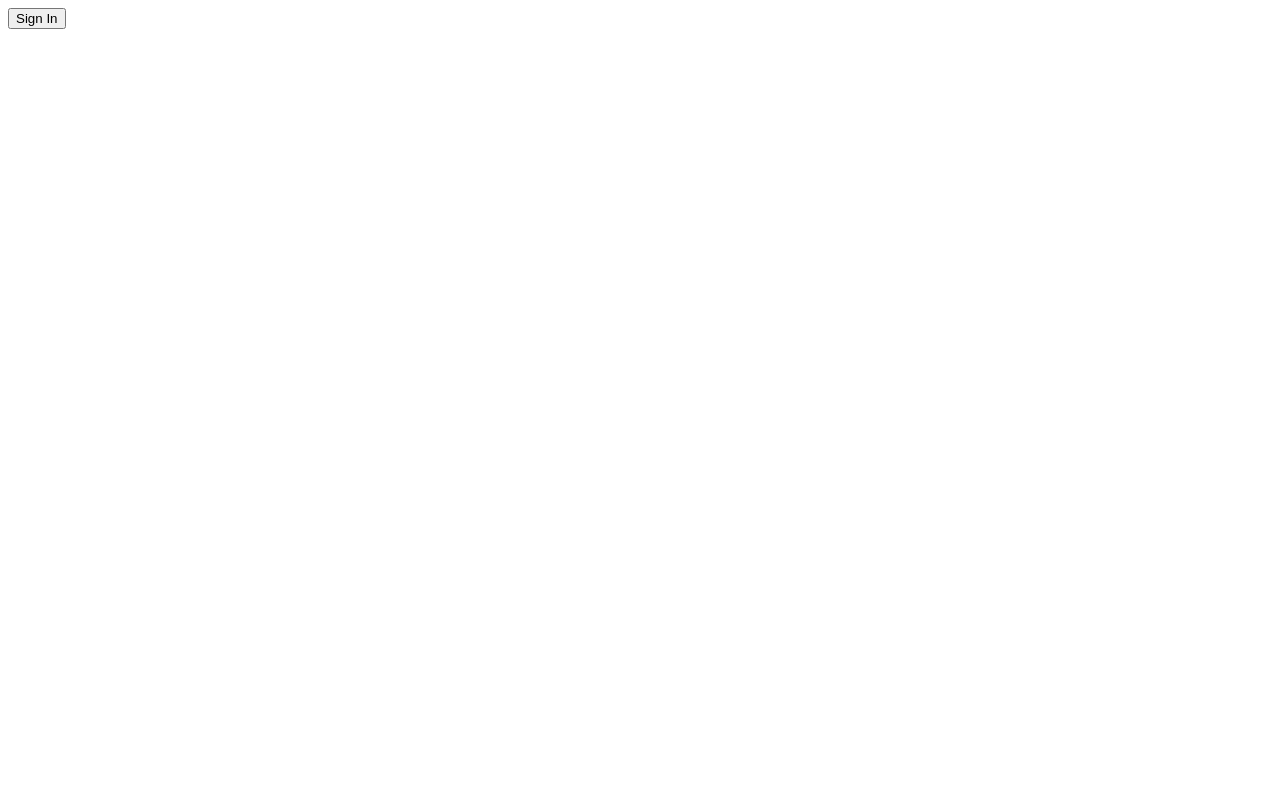
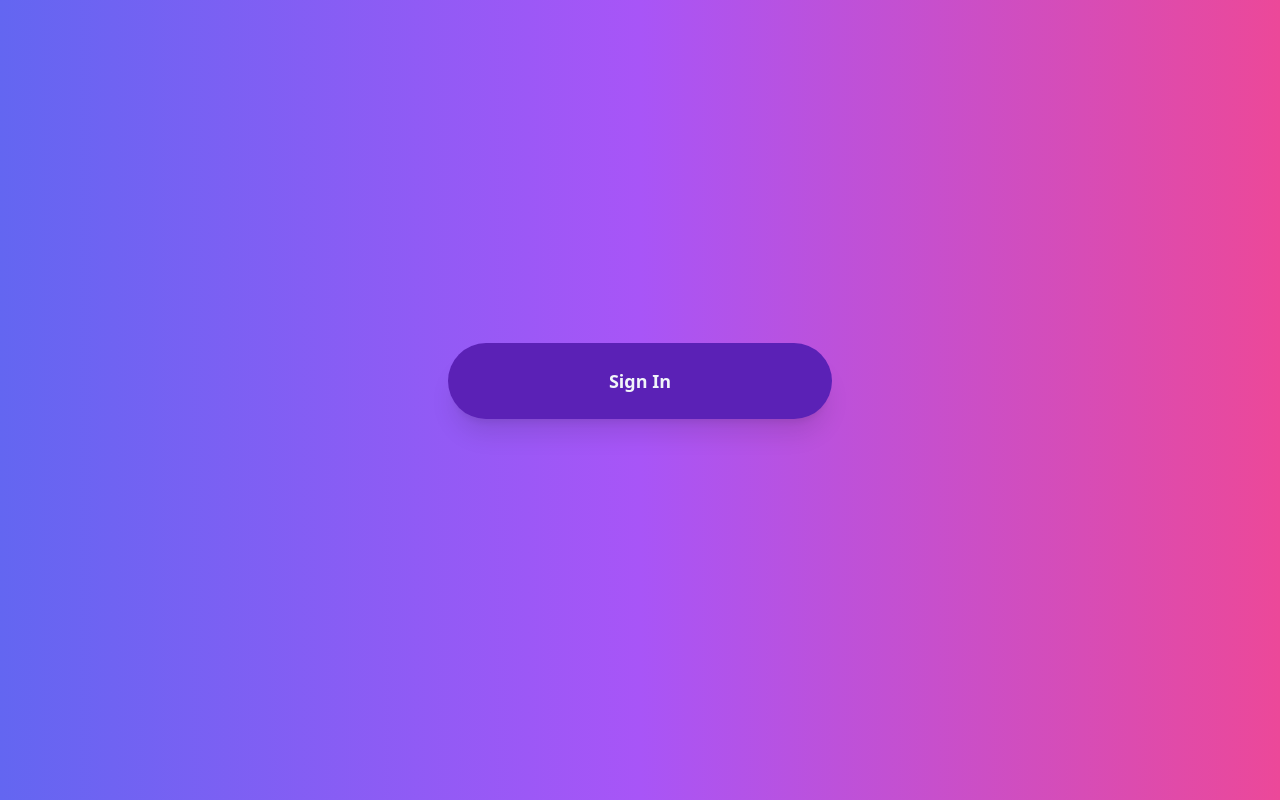
Before and after one commit to ProStrike2448/linktree-clone, a Next.js app: page / in a window 1280 px wide. Built offline with nearby package versions, Linux system fonts and the light colour scheme.

Commit message:
Move to beta

```diff
--- /dev/null
+++ b/app/globals.css
@@ -0,0 +1,3 @@
+@tailwind base;
+@tailwind components;
+@tailwind utilities;
--- a/app/layout.tsx
+++ b/app/layout.tsx
@@ -1,3 +1,6 @@
+// These styles apply to every route in the application
+import './globals.css';
+
 export default function RootLayout({
   // Layouts must accept a children prop.
   // This will be populated with nested layouts or pages
--- a/styles/Home.module.css
+++ /dev/null
@@ -1,278 +0,0 @@
-.main {
-  display: flex;
-  flex-direction: column;
-  justify-content: space-between;
-  align-items: center;
-  padding: 6rem;
-  min-height: 100vh;
-}
-
-.description {
-  display: inherit;
-  justify-content: inherit;
-  align-items: inherit;
-  font-size: 0.85rem;
-  max-width: var(--max-width);
-  width: 100%;
-  z-index: 2;
-  font-family: var(--font-mono);
-}
-
-.description a {
-  display: flex;
-  justify-content: center;
-  align-items: center;
-  gap: 0.5rem;
-}
-
-.description p {
-  position: relative;
-  margin: 0;
-  padding: 1rem;
-  background-color: rgba(var(--callout-rgb), 0.5);
-  border: 1px solid rgba(var(--callout-border-rgb), 0.3);
-  border-radius: var(--border-radius);
-}
-
-.code {
-  font-weight: 700;
-  font-family: var(--font-mono);
-}
-
-.grid {
-  display: grid;
-  grid-template-columns: repeat(4, minmax(25%, auto));
-  width: var(--max-width);
-  max-width: 100%;
-}
-
-.card {
-  padding: 1rem 1.2rem;
-  border-radius: var(--border-radius);
-  background: rgba(var(--card-rgb), 0);
-  border: 1px solid rgba(var(--card-border-rgb), 0);
-  transition: background 200ms, border 200ms;
-}
-
-.card span {
-  display: inline-block;
-  transition: transform 200ms;
-}
-
-.card h2 {
-  font-weight: 600;
-  margin-bottom: 0.7rem;
-}
-
-.card p {
-  margin: 0;
-  opacity: 0.6;
-  font-size: 0.9rem;
-  line-height: 1.5;
-  max-width: 30ch;
-}
-
-.center {
-  display: flex;
-  justify-content: center;
-  align-items: center;
-  position: relative;
-  padding: 4rem 0;
-}
-
-.center::before {
-  background: var(--secondary-glow);
-  border-radius: 50%;
-  width: 480px;
-  height: 360px;
-  margin-left: -400px;
-}
-
-.center::after {
-  background: var(--primary-glow);
-  width: 240px;
-  height: 180px;
-  z-index: -1;
-}
-
-.center::before,
-.center::after {
-  content: '';
-  left: 50%;
-  position: absolute;
-  filter: blur(45px);
-  transform: translateZ(0);
-}
-
-.logo,
-.thirteen {
-  position: relative;
-}
-
-.thirteen {
-  display: flex;
-  justify-content: center;
-  align-items: center;
-  width: 75px;
-  height: 75px;
-  padding: 25px 10px;
-  margin-left: 16px;
-  transform: translateZ(0);
-  border-radius: var(--border-radius);
-  overflow: hidden;
-  box-shadow: 0px 2px 8px -1px #0000001a;
-}
-
-.thirteen::before,
-.thirteen::after {
-  content: '';
-  position: absolute;
-  z-index: -1;
-}
-
-/* Conic Gradient Animation */
-.thirteen::before {
-  animation: 6s rotate linear infinite;
-  width: 200%;
-  height: 200%;
-  background: var(--tile-border);
-}
-
-/* Inner Square */
-.thirteen::after {
-  inset: 0;
-  padding: 1px;
-  border-radius: var(--border-radius);
-  background: linear-gradient(
-    to bottom right,
-    rgba(var(--tile-start-rgb), 1),
-    rgba(var(--tile-end-rgb), 1)
-  );
-  background-clip: content-box;
-}
-
-/* Enable hover only on non-touch devices */
-@media (hover: hover) and (pointer: fine) {
-  .card:hover {
-    background: rgba(var(--card-rgb), 0.1);
-    border: 1px solid rgba(var(--card-border-rgb), 0.15);
-  }
-
-  .card:hover span {
-    transform: translateX(4px);
-  }
-}
-
-@media (prefers-reduced-motion) {
-  .thirteen::before {
-    animation: none;
-  }
-
-  .card:hover span {
-    transform: none;
-  }
-}
-
-/* Mobile */
-@media (max-width: 700px) {
-  .content {
-    padding: 4rem;
-  }
-
-  .grid {
-    grid-template-columns: 1fr;
-    margin-bottom: 120px;
-    max-width: 320px;
-    text-align: center;
-  }
-
-  .card {
-    padding: 1rem 2.5rem;
-  }
-
-  .card h2 {
-    margin-bottom: 0.5rem;
-  }
-
-  .center {
-    padding: 8rem 0 6rem;
-  }
-
-  .center::before {
-    transform: none;
-    height: 300px;
-  }
-
-  .description {
-    font-size: 0.8rem;
-  }
-
-  .description a {
-    padding: 1rem;
-  }
-
-  .description p,
-  .description div {
-    display: flex;
-    justify-content: center;
-    position: fixed;
-    width: 100%;
-  }
-
-  .description p {
-    align-items: center;
-    inset: 0 0 auto;
-    padding: 2rem 1rem 1.4rem;
-    border-radius: 0;
-    border: none;
-    border-bottom: 1px solid rgba(var(--callout-border-rgb), 0.25);
-    background: linear-gradient(
-      to bottom,
-      rgba(var(--background-start-rgb), 1),
-      rgba(var(--callout-rgb), 0.5)
-    );
-    background-clip: padding-box;
-    backdrop-filter: blur(24px);
-  }
-
-  .description div {
-    align-items: flex-end;
-    pointer-events: none;
-    inset: auto 0 0;
-    padding: 2rem;
-    height: 200px;
-    background: linear-gradient(
-      to bottom,
-      transparent 0%,
-      rgb(var(--background-end-rgb)) 40%
-    );
-    z-index: 1;
-  }
-}
-
-/* Tablet and Smaller Desktop */
-@media (min-width: 701px) and (max-width: 1120px) {
-  .grid {
-    grid-template-columns: repeat(2, 50%);
-  }
-}
-
-@media (prefers-color-scheme: dark) {
-  .vercelLogo {
-    filter: invert(1);
-  }
-
-  .logo,
-  .thirteen img {
-    filter: invert(1) drop-shadow(0 0 0.3rem #ffffff70);
-  }
-}
-
-@keyframes rotate {
-  from {
-    transform: rotate(360deg);
-  }
-  to {
-    transform: rotate(0deg);
-  }
-}
--- a/styles/globals.css
+++ /dev/null
@@ -1,111 +0,0 @@
-@tailwind base;
-@tailwind components;
-@tailwind utilities;
-
-:root {
-  --max-width: 1100px;
-  --border-radius: 12px;
-  --font-mono: ui-monospace, Menlo, Monaco, 'Cascadia Mono', 'Segoe UI Mono',
-    'Roboto Mono', 'Oxygen Mono', 'Ubuntu Monospace', 'Source Code Pro',
-    'Fira Mono', 'Droid Sans Mono', 'Courier New', monospace;
-
-  --foreground-rgb: 0, 0, 0;
-  --background-start-rgb: 214, 219, 220;
-  --background-end-rgb: 255, 255, 255;
-
-  --primary-glow: conic-gradient(
-    from 180deg at 50% 50%,
-    #16abff33 0deg,
-    #0885ff33 55deg,
-    #54d6ff33 120deg,
-    #0071ff33 160deg,
-    transparent 360deg
-  );
-  --secondary-glow: radial-gradient(
-    rgba(255, 255, 255, 1),
-    rgba(255, 255, 255, 0)
-  );
-
-  --tile-start-rgb: 239, 245, 249;
-  --tile-end-rgb: 228, 232, 233;
-  --tile-border: conic-gradient(
-    #00000080,
-    #00000040,
-    #00000030,
-    #00000020,
-    #00000010,
-    #00000010,
-    #00000080
-  );
-
-  --callout-rgb: 238, 240, 241;
-  --callout-border-rgb: 172, 175, 176;
-  --card-rgb: 180, 185, 188;
-  --card-border-rgb: 131, 134, 135;
-}
-
-@media (prefers-color-scheme: dark) {
-  :root {
-    --foreground-rgb: 255, 255, 255;
-    --background-start-rgb: 0, 0, 0;
-    --background-end-rgb: 0, 0, 0;
-
-    --primary-glow: radial-gradient(rgba(1, 65, 255, 0.4), rgba(1, 65, 255, 0));
-    --secondary-glow: linear-gradient(
-      to bottom right,
-      rgba(1, 65, 255, 0),
-      rgba(1, 65, 255, 0),
-      rgba(1, 65, 255, 0.3)
-    );
-
-    --tile-start-rgb: 2, 13, 46;
-    --tile-end-rgb: 2, 5, 19;
-    --tile-border: conic-gradient(
-      #ffffff80,
-      #ffffff40,
-      #ffffff30,
-      #ffffff20,
-      #ffffff10,
-      #ffffff10,
-      #ffffff80
-    );
-
-    --callout-rgb: 20, 20, 20;
-    --callout-border-rgb: 108, 108, 108;
-    --card-rgb: 100, 100, 100;
-    --card-border-rgb: 200, 200, 200;
-  }
-}
-
-* {
-  box-sizing: border-box;
-  padding: 0;
-  margin: 0;
-}
-
-html,
-body {
-  max-width: 100vw;
-  overflow-x: hidden;
-}
-
-body {
-  color: rgb(var(--foreground-rgb));
-  background: linear-gradient(
-      to bottom,
-      transparent,
-      rgb(var(--background-end-rgb))
-    )
-    rgb(var(--background-start-rgb));
-}
-
-a {
-  color: inherit;
-  text-decoration: none;
-}
-
-@media (prefers-color-scheme: dark) {
-  html {
-    color-scheme: dark;
-  }
-}
```
